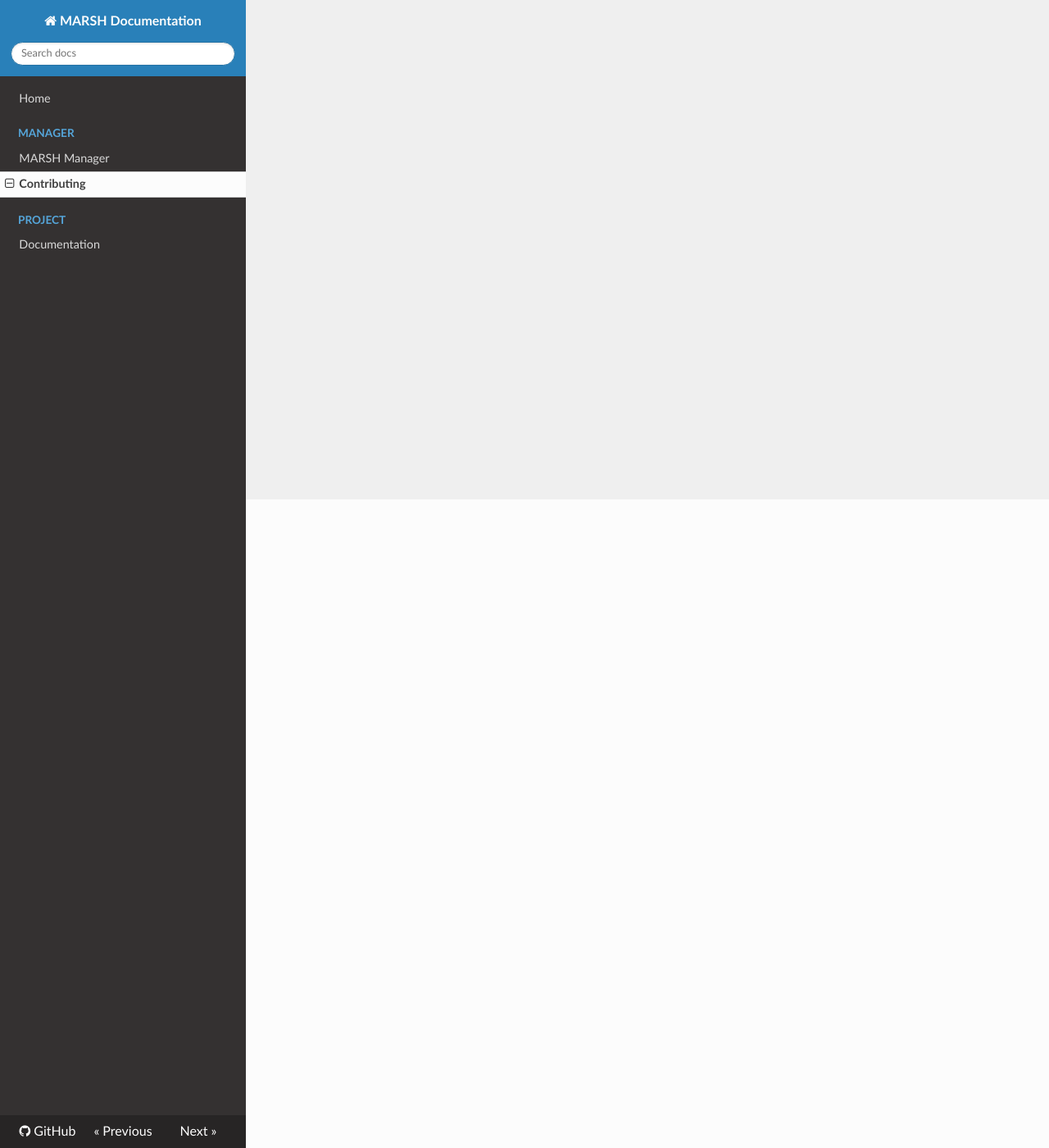
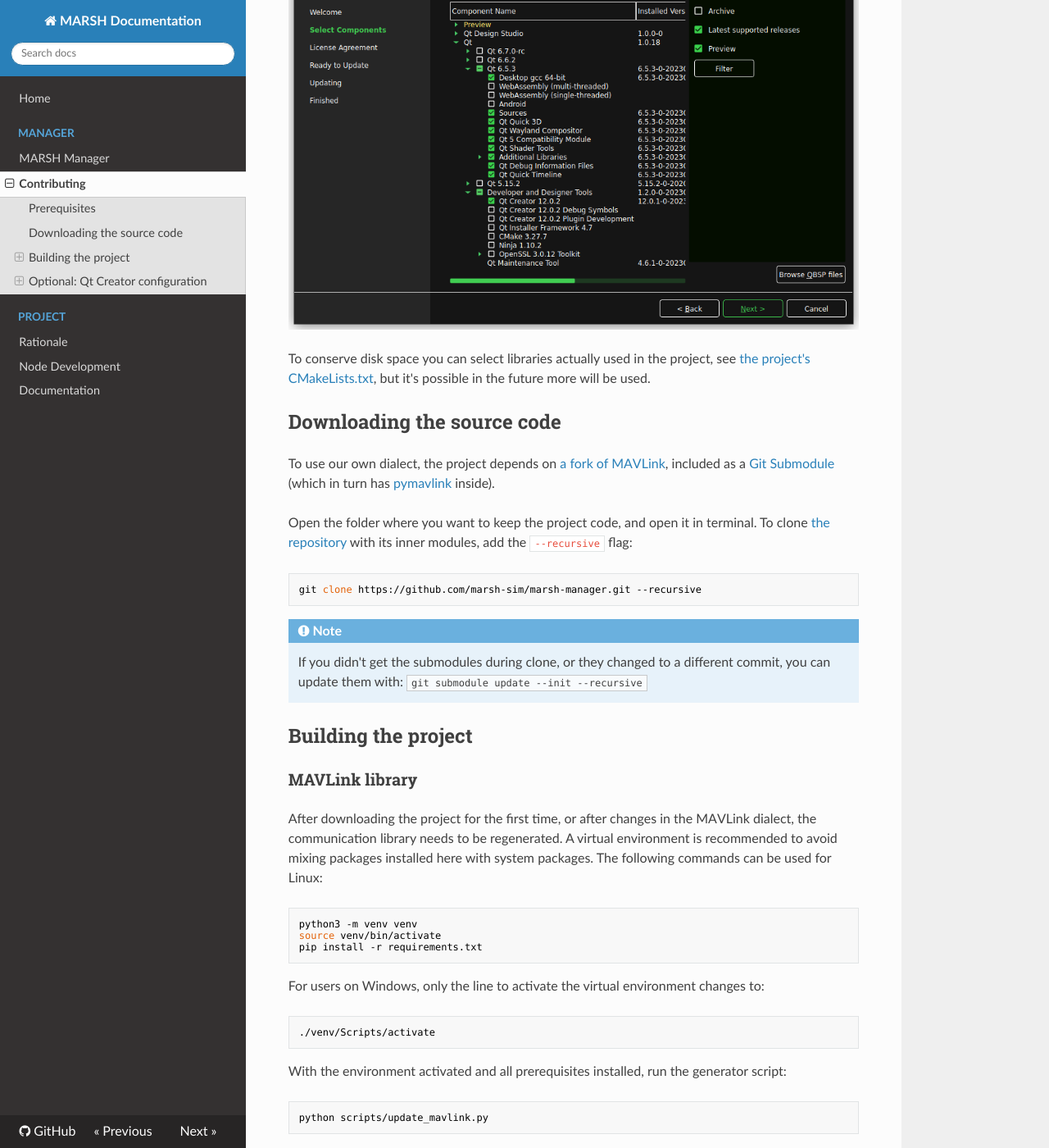
Before and after one commit to marsh-sim/marsh-docs, an MkDocs documentation site: the page built from docs/manager/contributing.md, in a window 1280 px wide and 1400 px high, scrolled down 791 px. Shown: the whole window at 82% size. Built offline with MkDocs 1.6.1, drawn with Linux system fonts in a browser that asks for light colours; nearby versions of some CDN libraries; some of the changed text lies outside the part shown.

Commit message:
Add rationale and contributor guide for Manager

````diff
--- /dev/null
+++ b/.markdownlint.yml
@@ -0,0 +1,6 @@
+default: true
+MD003:
+  style: atx
+MD007:
+  indent: 4
+MD013: false
--- a/docs/manager/contributing.md
+++ b/docs/manager/contributing.md
@@ -2,3 +2,107 @@
 
 Contributions to [documentation](../documentation.md) and code are welcome.
 The repository is on GitHub as [marsh-sim/marsh-manager](https://github.com/marsh-sim/marsh-manager), contributions are expected as [Pull Requests](https://docs.github.com/en/pull-requests/collaborating-with-pull-requests/proposing-changes-to-your-work-with-pull-requests/about-pull-requests) to that repository.
+
+## Prerequisites
+
+The development is done on Ubuntu 22.04 and Windows 10.
+The application will probably work on other platforms, but only those targets are supported.
+
+- [Git](https://git-scm.com/)
+- [Python](https://www.python.org/)
+- A C++ 17 compiler for the platform
+    - GCC for Linux
+    - MSVC for Windows (installed with Visual Studio)
+- [Qt for Open Source Development](https://www.qt.io/download-open-source)
+    - Qt version **6.5**
+    - Qt Creator
+- *Optional, but recommended*: Qt installs its own CMake, but you may need to install `cmake-format` manually, with `pip install cmakelang` or `apt install cmake-format`
+
+![Selected components in Qt Maintenance Tool](qt_components.png)
+
+To conserve disk space you can select libraries actually used in the project, see [the project's CMakeLists.txt](https://github.com/marsh-sim/marsh-manager/blob/main/CMakeLists.txt), but it's possible in the future more will be used.
+
+## Downloading the source code
+
+To use our own dialect, the project depends on [a fork of MAVLink](https://github.com/marsh-sim/mavlink), included as a [Git Submodule](https://git-scm.com/book/en/v2/Git-Tools-Submodules) (which in turn has [pymavlink](https://github.com/ArduPilot/pymavlink) inside).
+
+Open the folder where you want to keep the project code, and open it in terminal.
+To clone [the repository](https://github.com/marsh-sim/marsh-manager) with its inner modules, add the `--recursive` flag:
+
+```bash
+git clone https://github.com/marsh-sim/marsh-manager.git --recursive
+```
+
+!!! note
+    If you didn't get the submodules during clone, or they changed to a different commit, you can update them with: `git submodule update --init --recursive`
+
+## Building the project
+
+### MAVLink library
+
+After downloading the project for the first time, or after changes in the MAVLink dialect, the communication library needs to be regenerated.
+A virtual environment is recommended to avoid mixing packages installed here with system packages.
+The following commands can be used for Linux:
+
+```bash
+python3 -m venv venv
+source venv/bin/activate
+pip install -r requirements.txt
+```
+
+For users on Windows, only the line to activate the virtual environment changes to:
+
+```ps1
+./venv/Scripts/activate
+```
+
+With the environment activated and all prerequisites installed, run the generator script:
+
+```bash
+python scripts/update_mavlink.py
+```
+
+### Qt application
+
+Launch Qt Creator, click "Open Project..." on the left and open the `CMakeLists.txt` file in  the`marsh-manager` directory.
+
+When shown the Configure window, mark a kit that starts with "Desktop Qt 6.5" and click "Configure Project" in the bottom right corner.
+
+The project can be compiled and optionally built using the buttons in the bottom left corner, or the "Build" menu on the top menu bar.
+This should rebuild all the necessary files, and optionally start the application and attach a debugger.
+
+!!! note
+    The details of application version are generated by CMake based on last Git commit.
+    You should fully run CMake after every commit. If you didn't change anything, run manually with: "Build"&nbsp;>&nbsp;"Run&nbsp;CMake"
+
+![Build buttons in the corner](build_buttons.png)
+
+The application can be built in different modes, [a short explanation quoted from Stack Overflow](https://stackoverflow.com/questions/8829946/whats-the-difference-between-a-qt-debug-version-and-the-qt-release-version):
+
+> Debug versions are usually slower, larger, and take up more RAM. They have debugging symbols, which make debugging possible and simpler. Release versions are stripped of all non-production information.
+>
+> In debug builds variables and memory are generally set to zero but in release this step is skipped to save time. Extra data is also added around objects and allocated memory as barriers to detect memory overwrites.
+
+In this specific project, building is noticeably faster for Debug builds.
+You can differentiate Debug build from Release by the window title, in which Debug builds also have the commit count on the end of version string after a `+` sign.
+
+![Screenshot of MARSH Manager window with visible version](version_window.png)
+
+## Optional: Qt Creator configuration
+
+Qt Creator **includes Vim mode** ("Edit" > "Preferences" > "FakeVim").
+
+### Formatting
+
+To avoid "noisy diff" where changes are just formatting changes, it's recommended to enable format on save for all used kinds of source files:
+
+- In window "Edit" > "Preferences":
+    - "C++" > "Code Style"
+    - "Qt Quick" > "QML/JS Editing"
+    - "CMake" > "Formatter"
+
+![Setting for C++](format_cpp.png)
+
+![Setting for QML](format_qml.png)
+
+![Setting for CMake](format_cmake.png)
--- a/mkdocs.yml
+++ b/mkdocs.yml
@@ -12,6 +12,11 @@
     - MARSH Manager: manager/README.md
     - Contributing: manager/contributing.md
   - Project:
+    - Rationale: rationale.md
+    - Node Development: node_development.md
     - Documentation: documentation.md
 
 theme: readthedocs
+
+markdown_extensions:
+  - admonition
````
Also changed, not shown: docs/README.md (+4 -0 lines), docs/documentation.md (+4 -4 lines), docs/node_development.md (added, +10 -0 lines), docs/rationale.md (added, +62 -0 lines), docs/manager/build_buttons.png (added), docs/manager/format_cmake.png (added), docs/manager/format_cpp.png (added), docs/manager/format_qml.png (added), docs/manager/qt_components.png (added), docs/manager/version_window.png (added), 5 other files.
